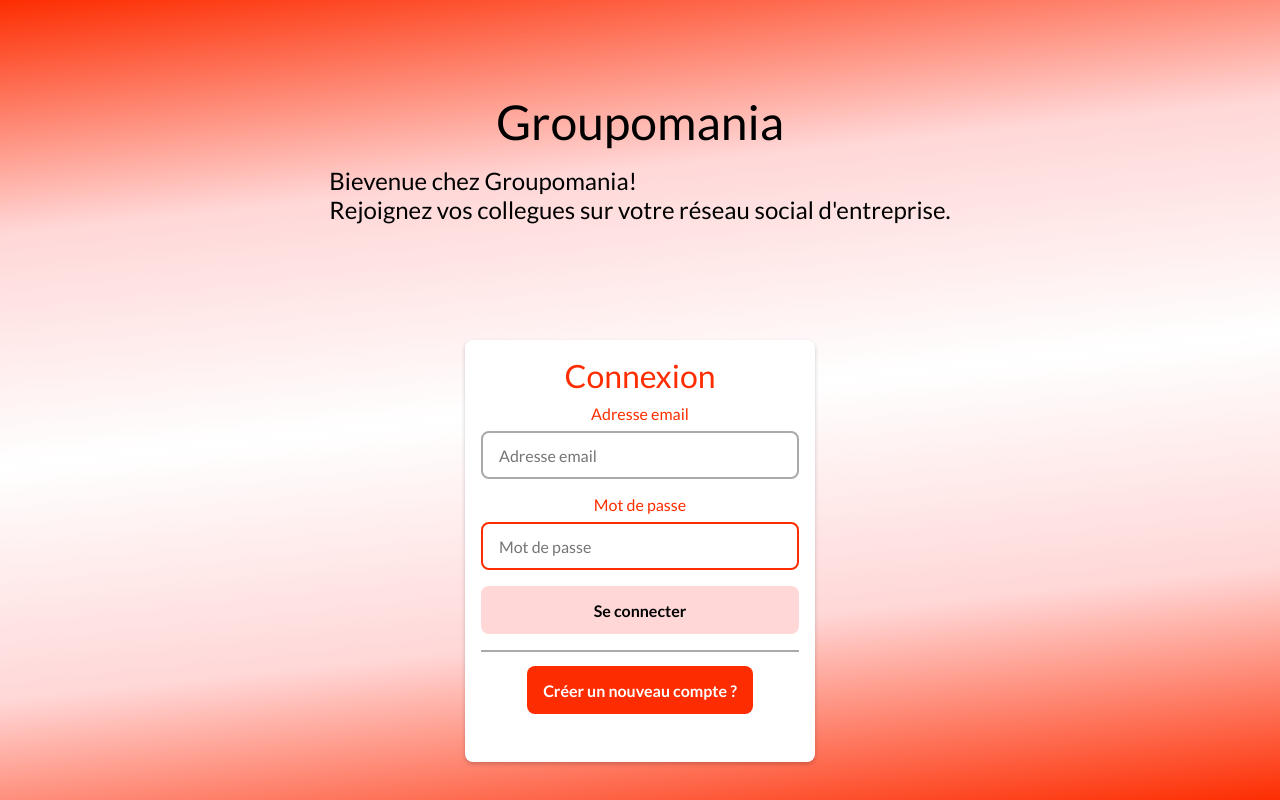
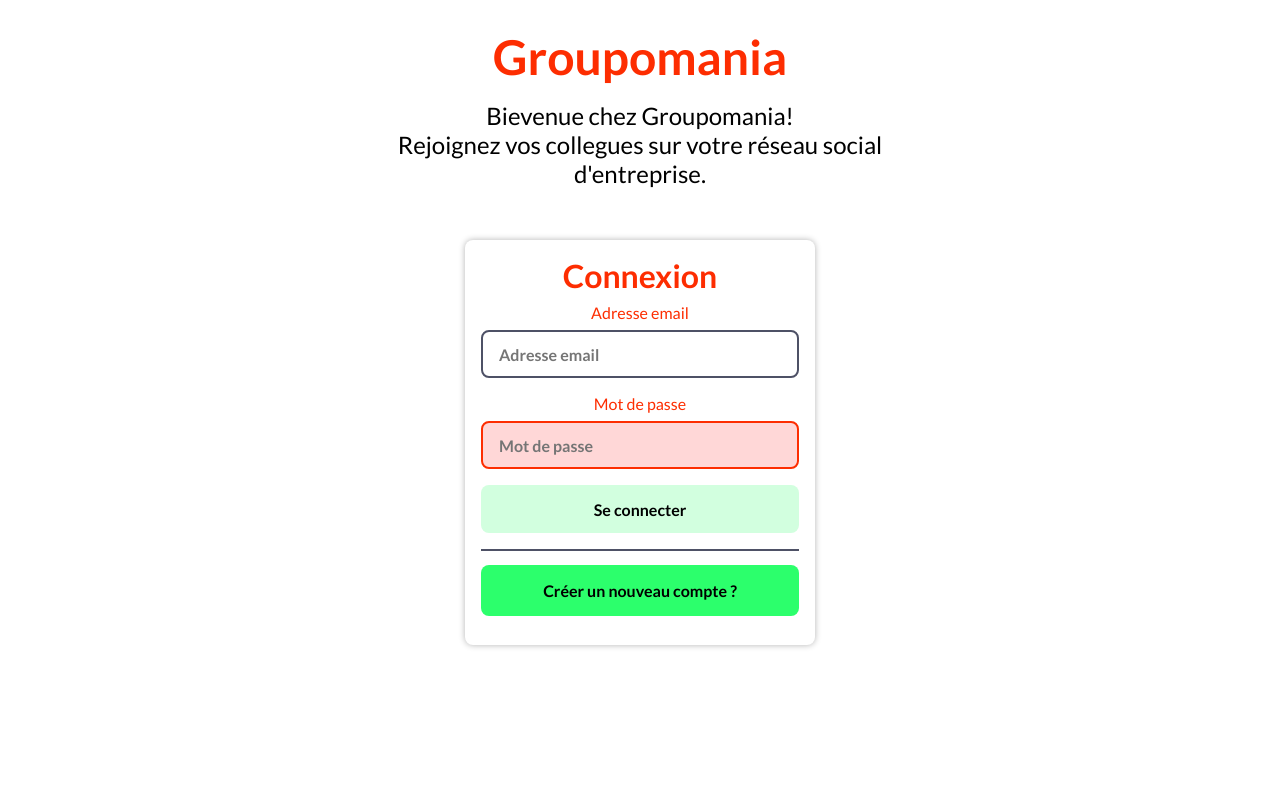
Before and after one commit to abenzoar-yannis/Web-Dev-P7-Groupomania, a React (Create React App) app in the folder frontend/: page / in a window 1280 px wide. Built offline with nearby package versions, Linux system fonts and the light colour scheme.

Commit message:
- Frontend refactor du css de la landingPage

```diff
--- a/frontend/src/components/ConnectionBtn.jsx
+++ b/frontend/src/components/ConnectionBtn.jsx
@@ -2,7 +2,7 @@ import { Link } from "react-router-dom";
 
 const ConnectionBtn = () => {
   return (
-    <Link className="btn-nav" to="/login">
+    <Link className="btn pad1 valid" to="/">
       Vous avez déjà un compte ?
     </Link>
   );
--- a/frontend/src/components/Login.jsx
+++ b/frontend/src/components/Login.jsx
@@ -17,7 +17,7 @@ const Login = () => {
     setSuccesMessage,
     errorMessage,
     setErrorMessage,
-    navigate
+    navigate,
   } = useContext(DataContext);
   const { setAuth } = useAuth();
 
@@ -98,12 +98,12 @@ const Login = () => {
             onChange={(e) => setPassword(e.target.value)}
           />
         </div>
-        <button className="btn-submit" type="submit">
+        <button className="btn submit" type="submit">
           Se connecter
         </button>
       </form>
 
-      <nav className="login-block-nav">
+      <nav>
         <NewAccountBtn />
       </nav>
     </>
--- a/frontend/src/components/NewAccountBtn.jsx
+++ b/frontend/src/components/NewAccountBtn.jsx
@@ -2,7 +2,7 @@ import { Link } from "react-router-dom";
 
 const NewAccountBtn = () => {
   return (
-    <Link className="btn-nav" to="/signup">
+    <Link className="btn pad1 valid" to="/signup">
       Créer un nouveau compte ?
     </Link>
   );
--- a/frontend/src/components/Signup.jsx
+++ b/frontend/src/components/Signup.jsx
@@ -14,7 +14,7 @@ const Signup = () => {
     setSuccesMessage,
     errorMessage,
     setErrorMessage,
-    navigate
+    navigate,
   } = useContext(DataContext);
 
   /* create a new account function */
@@ -83,12 +83,12 @@ const Signup = () => {
             onChange={(e) => setPassword(e.target.value)}
           />
         </div>
-        <button className="btn-submit" type="submit">
+        <button className="btn submit" type="submit">
           Créer le compte
         </button>
       </form>
 
-      <nav className="login-block-nav">
+      <nav>
         <ConnectionBtn />
       </nav>
     </>
--- a/frontend/src/styles/sass/base/base_styles.scss
+++ b/frontend/src/styles/sass/base/base_styles.scss
@@ -26,25 +26,68 @@ body {
   min-height: 100vh;
   width: 100%;
   @include display-flex-column-align-center;
-  background: linear-gradient(
-    -6deg,
-    $color-primary,
-    $color-secondary,
-    #fff,
-    $color-secondary,
-    $color-primary
-  );
+  background: #fff;
+}
+
+h1,
+h2,
+h3,
+h4 {
+  font-weight: 600;
+  color: $color-primary;
 }
 
 h1 {
   padding: 1rem;
+  font-size: 3rem;
   text-align: center;
-  font-size: 3rem;
+}
+
+h2 {
+  padding: 0.5rem;
+  font-size: 2rem;
+}
+
+h3,
+h4 {
+  padding: 0.5rem;
+  font-size: 1.5rem;
 }
 
 button {
   padding: 0.5rem;
+  background: $color-secondary;
   &:hover {
     cursor: pointer;
   }
 }
+
+a {
+  padding: 0.5rem;
+}
+
+.btn {
+  padding: 0.5rem;
+  border: none;
+  border-radius: 0.5rem;
+  background: $color-secondary;
+  font-weight: 600;
+
+  &:hover {
+    cursor: pointer;
+  }
+}
+
+.submit {
+  height: 3rem;
+  width: 100%;
+  background: $color-not-valid;
+}
+
+.pad1 {
+  padding: 1rem;
+}
+
+.valid {
+  background: $color-valid;
+}
--- a/frontend/src/styles/sass/components/block-connection.scss
+++ b/frontend/src/styles/sass/components/block-connection.scss
@@ -2,72 +2,64 @@
 ./sass/components/block-connection.scss */
 .login-block {
   width: 350px;
+  margin-top: 40px;
+  padding: 0.5rem 1rem 1rem;
+  background: #fff;
+  border-radius: 0.5rem;
+  box-shadow: 0 0 6px rgba(0, 0, 0, 0.3);
 
-  margin: 40px 0 0;
-  padding: 1rem 1rem 2rem;
-
-  background: #fff;
-  border-radius: 8px;
-  box-shadow: 0 2px 4px rgba(0, 0, 0, 0.2);
+  h2 {
+    text-align: center;
   }
 
-.login-block h2 {
-  height: 3rem;
+  nav {
+    width: 100%;
+    height: 5rem;
+    @include display-flex-center-center;
+    border-top: 2px solid $color-tertiary;
+  }
+
+  button {
+    margin-bottom: 1rem;
+  }
+
+  a {
     width: 100%;
     text-align: center;
-
-  color: #fd2d01;
-  font-size: 2rem;
+  }
 }
 
 .form-input-block {
-  position: relative;
   width: 100%;
   margin: 0 0 1rem;
+
+  label {
+    @include display-flex-content-center;
+    margin: 0 0 0.5rem;
+    color: $color-primary;
   }
-.form-input-block label {
-  width: 100%;
-  display: flex;
-  justify-content: center;
 
-  margin: 0 0 0.5rem;
-
-  color: #fd2d01;
-}
-.form-input-block input {
+  input {
     height: 3rem;
     width: 100%;
     padding: 0 1rem;
-
-  border: 2px solid #aaa;
+    border: 2px solid $color-tertiary;
     border-radius: 0.5rem;
     box-shadow: none;
+    font-weight: 600;
+    color: $color-tertiary;
+
+    &:focus {
+      outline: none;
+      border-color: $color-primary;
+      background: $color-secondary;
+      color: #000;
     }
-.form-input-block input:focus {
-  outline: none;
-  border-color: #fd2d01;
+  }
 }
 
-.btn-submit {
-  height: 3rem;
-  width: 100%;
-  padding: 0 1rem;
-  margin: 0 0 1rem;
-
-  border: none;
-  border-radius: 0.5rem;
-
-  background: #ffd7d7;
-  font-weight: bold;
-}
-
-.login-block-nav {
-  width: 100%;
-  height: 5rem;
-  display: flex;
-  justify-content: center;
-  align-items: flex-end;
-  border-top: 2px solid #aaa;
+.color-valid {
+  background: $color-valid;
 }
 
 .btn-nav {
--- a/frontend/src/styles/sass/components/edit-form.scss
+++ b/frontend/src/styles/sass/components/edit-form.scss
@@ -21,11 +21,11 @@
   }
   button {
     border-radius: 0.5rem;
-    background: $color-green;
+    background: $color-valid;
   }
   a {
     padding: 0.5rem;
     border-radius: 0.5rem;
-    background: $color-red;
+    background: $color-cancel;
   }
 }
--- a/frontend/src/styles/sass/pages/landing-page.scss
+++ b/frontend/src/styles/sass/pages/landing-page.scss
@@ -3,15 +3,18 @@
 
 /* Header */
 .landing-page-header {
-  height: 300px;
+  max-width: 600px;
+  height: 200px;
   padding: 0 2rem;
   @include display-flex-column-center-center;
 }
 
 .landing-page-header p {
   font-size: 1.5rem;
+  text-align: center;
 }
 
 .landing-page-main {
+  padding-bottom: 60px;
   @include display-flex-content-center;
 }
--- a/frontend/src/styles/sass/utils/utils.scss
+++ b/frontend/src/styles/sass/utils/utils.scss
@@ -2,8 +2,10 @@
 $color-primary: #fd2d01;
 $color-secondary: #ffd7d7;
 $color-tertiary: #4e5166;
-$color-green: #23a511;
-$color-red: #ff4800;
+
+$color-not-valid: #d2ffdf;
+$color-valid: #2cff6c;
+$color-cancel: #ff412c;
 
 /* Google Fonts */
 @import url("https://fonts.googleapis.com/css2?family=Lato:ital,wght@0,300;0,400;0,700;1,300;1,400;1,700&display=swap");
--- a/frontend/src/styles/style.css
+++ b/frontend/src/styles/style.css
@@ -31,27 +31,77 @@ body {
   display: flex;
   flex-direction: column;
   align-items: center;
-  background: linear-gradient(-6deg, #fd2d01, #ffd7d7, #fff, #ffd7d7, #fd2d01);
+  background: #fff;
+}
+
+h1,
+h2,
+h3,
+h4 {
+  font-weight: 600;
+  color: #fd2d01;
 }
 
 h1 {
   padding: 1rem;
+  font-size: 3rem;
   text-align: center;
-  font-size: 3rem;
+}
+
+h2 {
+  padding: 0.5rem;
+  font-size: 2rem;
+}
+
+h3,
+h4 {
+  padding: 0.5rem;
+  font-size: 1.5rem;
 }
 
 button {
   padding: 0.5rem;
+  background: #ffd7d7;
 }
 button:hover {
   cursor: pointer;
+}
+
+a {
+  padding: 0.5rem;
+}
+
+.btn {
+  padding: 0.5rem;
+  border: none;
+  border-radius: 0.5rem;
+  background: #ffd7d7;
+  font-weight: 600;
+}
+.btn:hover {
+  cursor: pointer;
+}
+
+.submit {
+  height: 3rem;
+  width: 100%;
+  background: #d2ffdf;
+}
+
+.pad1 {
+  padding: 1rem;
+}
+
+.valid {
+  background: #2cff6c;
 }
 
 /* Landing Page CSS
 ./sass/pages/landing-page.scss */
 /* Header */
 .landing-page-header {
-  height: 300px;
+  max-width: 600px;
+  height: 200px;
   padding: 0 2rem;
   display: flex;
   flex-direction: column;
@@ -61,9 +111,11 @@ button:hover {
 
 .landing-page-header p {
   font-size: 1.5rem;
+  text-align: center;
 }
 
 .landing-page-main {
+  padding-bottom: 60px;
   display: flex;
   justify-content: center;
 }
@@ -109,67 +161,60 @@ button:hover {
 ./sass/components/block-connection.scss */
 .login-block {
   width: 350px;
-  margin: 40px 0 0;
-  padding: 1rem 1rem 2rem;
+  margin-top: 40px;
+  padding: 0.5rem 1rem 1rem;
   background: #fff;
-  border-radius: 8px;
-  box-shadow: 0 2px 4px rgba(0, 0, 0, 0.2);
+  border-radius: 0.5rem;
+  box-shadow: 0 0 6px rgba(0, 0, 0, 0.3);
 }
-
 .login-block h2 {
-  height: 3rem;
+  text-align: center;
+}
+.login-block nav {
+  width: 100%;
+  height: 5rem;
+  display: flex;
+  justify-content: center;
+  align-items: center;
+  border-top: 2px solid #4e5166;
+}
+.login-block button {
+  margin-bottom: 1rem;
+}
+.login-block a {
   width: 100%;
   text-align: center;
-  color: #fd2d01;
-  font-size: 2rem;
 }
 
 .form-input-block {
-  position: relative;
   width: 100%;
   margin: 0 0 1rem;
 }
-
 .form-input-block label {
-  width: 100%;
   display: flex;
   justify-content: center;
   margin: 0 0 0.5rem;
   color: #fd2d01;
 }
-
 .form-input-block input {
   height: 3rem;
   width: 100%;
   padding: 0 1rem;
-  border: 2px solid #aaa;
+  border: 2px solid #4e5166;
   border-radius: 0.5rem;
   box-shadow: none;
+  font-weight: 600;
+  color: #4e5166;
 }
-
 .form-input-block input:focus {
   outline: none;
   border-color: #fd2d01;
+  background: #ffd7d7;
+  color: #000;
 }
 
-.btn-submit {
-  height: 3rem;
-  width: 100%;
-  padding: 0 1rem;
-  margin: 0 0 1rem;
-  border: none;
-  border-radius: 0.5rem;
-  background: #ffd7d7;
-  font-weight: bold;
-}
-
-.login-block-nav {
-  width: 100%;
-  height: 5rem;
-  display: flex;
-  justify-content: center;
-  align-items: flex-end;
-  border-top: 2px solid #aaa;
+.color-valid {
+  background: #2cff6c;
 }
 
 .btn-nav {
@@ -345,12 +390,12 @@ button:hover {
 }
 .edit-form button {
   border-radius: 0.5rem;
-  background: #23a511;
+  background: #2cff6c;
 }
 .edit-form a {
   padding: 0.5rem;
   border-radius: 0.5rem;
-  background: #ff4800;
+  background: #ff412c;
 }
 
 /*# sourceMappingURL=style.css.map */
```
Also changed, not shown: 1 other file (tests, documents, lock files or other folders). Lines whose indentation alone changed are shown as unchanged.
